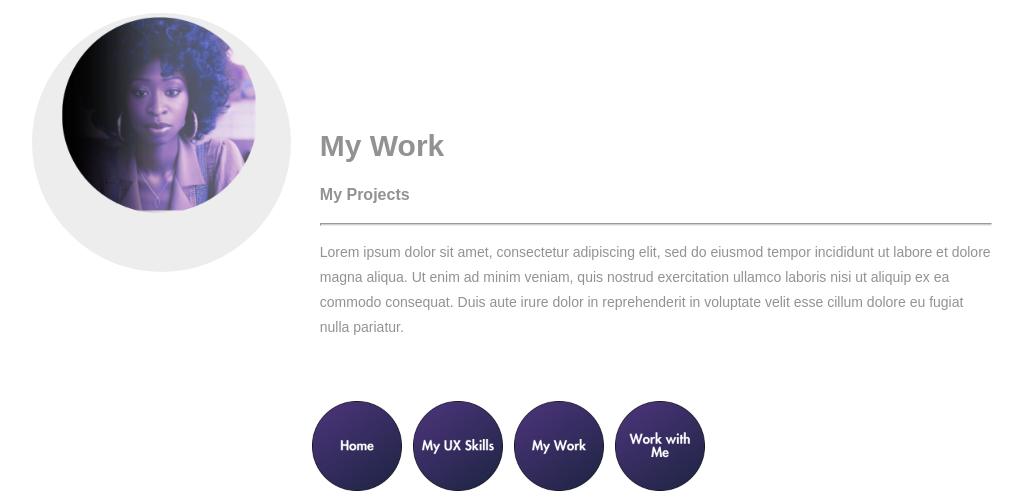
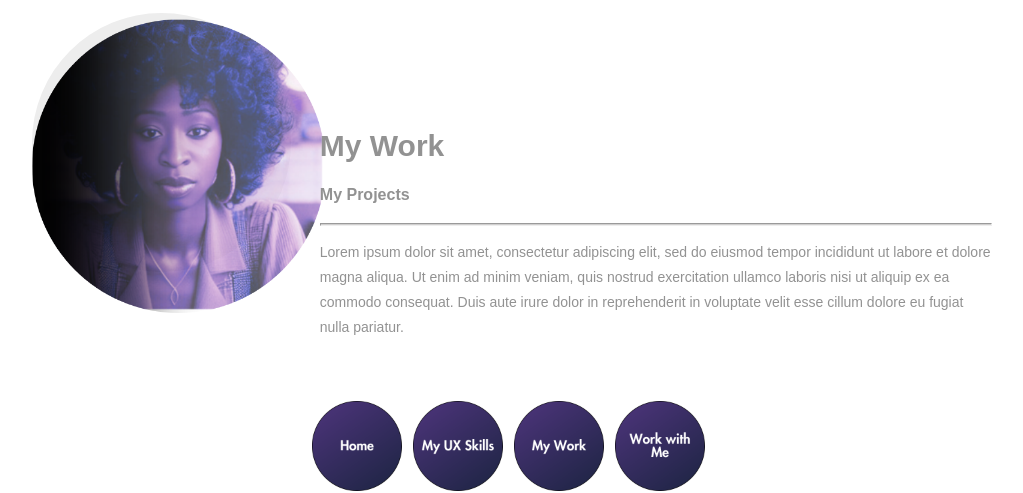
Before and after one commit to Britny7/MyClassCodes, a plain HTML site: page my_work.html in a window 1280 px wide. Shown: the part 315-808 px from the top of the page, without its empty margins (128-1151 px from the left). Drawn offline with Linux system fonts and the light colour scheme.

Commit message:
Update my_work.html

```diff
--- a/my_work.html
+++ b/my_work.html
@@ -19,7 +19,7 @@
   </div>
   <div class="profilePhoto">
     <!-- Profile photo -->
-    <img src="images/Profile Photo.png" alt="sample" width="200" height="200"> </div>
+    <img src="images/Profile Photo.png" alt="sample" width="300"> </div>
   <!-- Identity details -->
   <section class="profileHeader">
     <h1>My Work</h1>
```
